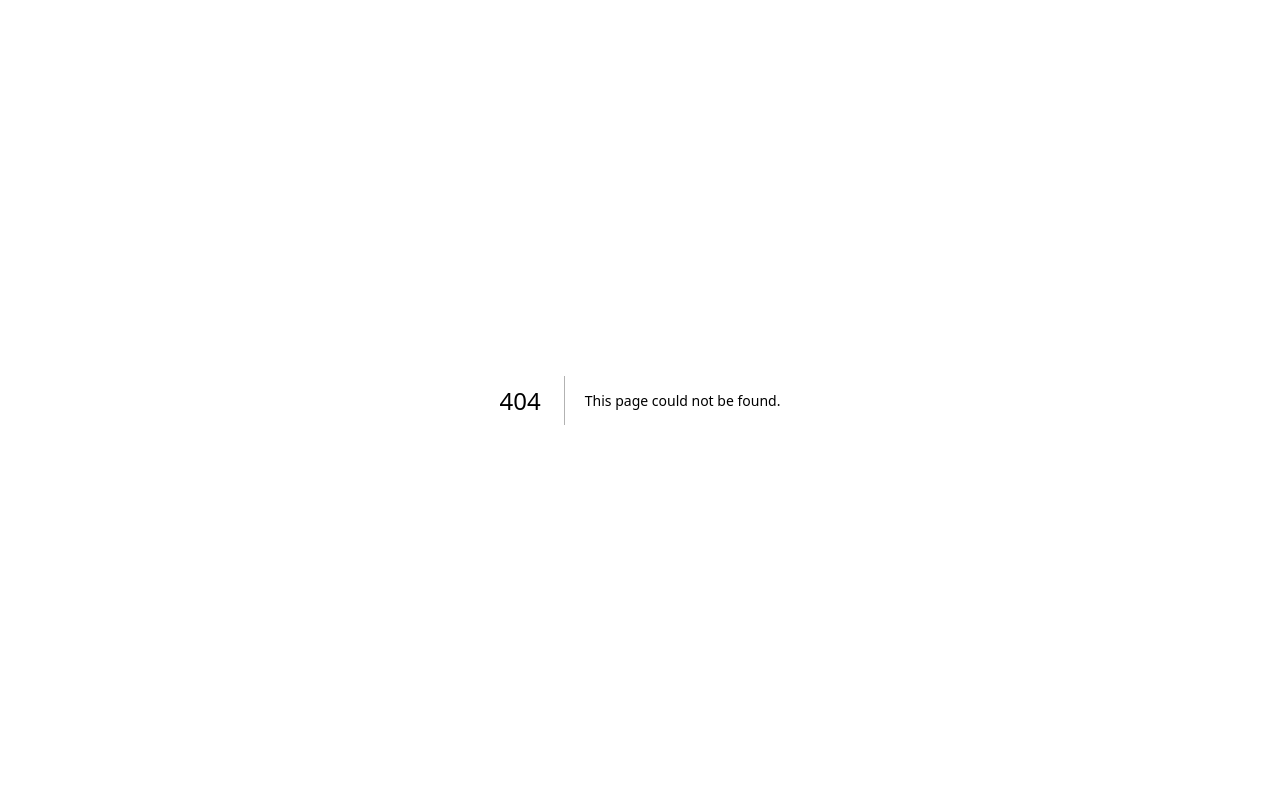
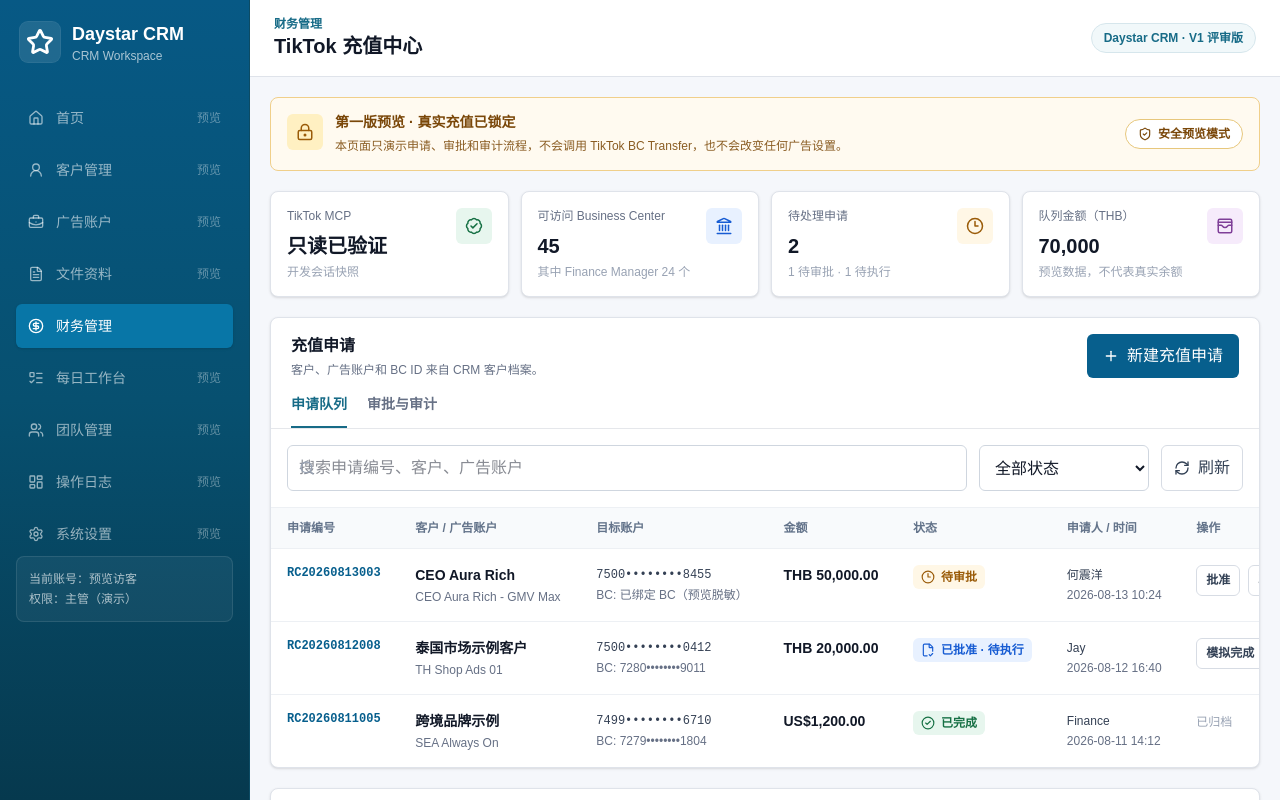
Before and after one commit to 604541610-jpg/daystar-crm, a Next.js app: page /crm/recharge-preview in a window 1280 px wide. Before the commit this address had no page. Shown: the top 800 px of the page. Built offline with nearby package versions, Linux system fonts and the light colour scheme.

Commit message:
Add Daystar CRM recharge preview

```diff
--- /dev/null
+++ b/src/app/crm/recharge-preview/page.tsx
@@ -0,0 +1,130 @@
+"use client";
+
+import {
+  BriefcaseBusiness,
+  CircleDollarSign,
+  FileText,
+  Home as HomeIcon,
+  LayoutDashboard,
+  ListTodo,
+  Settings,
+  Star,
+  UserRound,
+  Users,
+} from "lucide-react";
+import RechargeCenter, { RechargeCustomer } from "../recharge-center";
+
+const demoCustomers: RechargeCustomer[] = [
+  {
+    id: "preview-ceo-aura-rich",
+    company: "CEO Aura Rich",
+    adAccounts: [
+      {
+        accountId: "7500••••••••8455",
+        accountName: "CEO Aura Rich - GMV Max",
+        businessCenterId: "已绑定 BC（预览脱敏）",
+        rebateRate: "1.00",
+        status: "启用",
+      },
+    ],
+  },
+  {
+    id: "preview-th-market",
+    company: "泰国市场示例客户",
+    adAccounts: [
+      {
+        accountId: "7500••••••••0412",
+        accountName: "TH Shop Ads 01",
+        businessCenterId: "7280••••••••9011",
+        rebateRate: "1.05",
+        status: "启用",
+      },
+    ],
+  },
+];
+
+const navItems = [
+  { label: "首页", icon: HomeIcon },
+  { label: "客户管理", icon: UserRound },
+  { label: "广告账户", icon: BriefcaseBusiness },
+  { label: "文件资料", icon: FileText },
+  { label: "财务管理", icon: CircleDollarSign, active: true },
+  { label: "每日工作台", icon: ListTodo },
+  { label: "团队管理", icon: Users },
+  { label: "操作日志", icon: LayoutDashboard },
+  { label: "系统设置", icon: Settings },
+];
+
+export default function RechargePreviewPage() {
+  return (
+    <main className="min-h-screen bg-[#f5f7fb] text-[#111827]">
+      <div className="min-h-screen xl:grid xl:grid-cols-[250px_1fr]">
+        <aside className="border-b border-[#0c4b64] bg-gradient-to-b from-[#075985] via-[#075070] to-[#06394e] px-4 py-5 text-white xl:sticky xl:top-0 xl:h-screen xl:border-b-0 xl:border-r">
+          <div className="flex items-center gap-3 px-1">
+            <span className="grid size-10 place-items-center rounded-lg bg-white/10 text-white ring-1 ring-white/15">
+              <Star className="size-7" strokeWidth={2.4} />
+            </span>
+            <div>
+              <p className="text-lg font-semibold">Daystar CRM</p>
+              <p className="text-xs text-white/65">CRM Workspace</p>
+            </div>
+          </div>
+
+          <nav className="mt-8 grid gap-2 text-sm font-medium">
+            {navItems.map((item) => {
+              const Icon = item.icon;
+
+              return (
+                <div
+                  className={`flex items-center justify-between rounded-md px-3 py-3 text-left ${
+                    item.active
+                      ? "bg-[#0876a7] text-white shadow-sm"
+                      : "text-white/58"
+                  }`}
+                  key={item.label}
+                >
+                  <span className="flex items-center gap-3">
+                    <Icon className="size-4" />
+                    {item.label}
+                  </span>
+                  {!item.active ? (
+                    <span className="text-xs text-white/38">预览</span>
+                  ) : null}
+                </div>
+              );
+            })}
+          </nav>
+
+          <div className="mt-8 rounded-lg border border-white/10 bg-white/5 p-3 text-xs leading-5 text-white/65 xl:mt-auto">
+            当前账号：预览访客
+            <br />
+            权限：主管（演示）
+          </div>
+        </aside>
+
+        <div className="min-w-0">
+          <header className="sticky top-0 z-30 border-b border-[#dfe3ea] bg-white/95 backdrop-blur">
+            <div className="flex flex-col gap-3 px-6 py-4 lg:flex-row lg:items-center lg:justify-between">
+              <div>
+                <p className="text-xs font-semibold text-[#176b87]">财务管理</p>
+                <h1 className="text-xl font-semibold">TikTok 充值中心</h1>
+              </div>
+              <span className="w-fit rounded-full border border-[#d6e6ec] bg-[#f1f8fa] px-3 py-1.5 text-xs font-semibold text-[#176b87]">
+                Daystar CRM · V1 评审版
+              </span>
+            </div>
+          </header>
+
+          <div className="px-5 py-5">
+            <RechargeCenter
+              canApprove
+              currentName="何震洋"
+              customers={demoCustomers}
+              previewMode
+            />
+          </div>
+        </div>
+      </div>
+    </main>
+  );
+}
```
